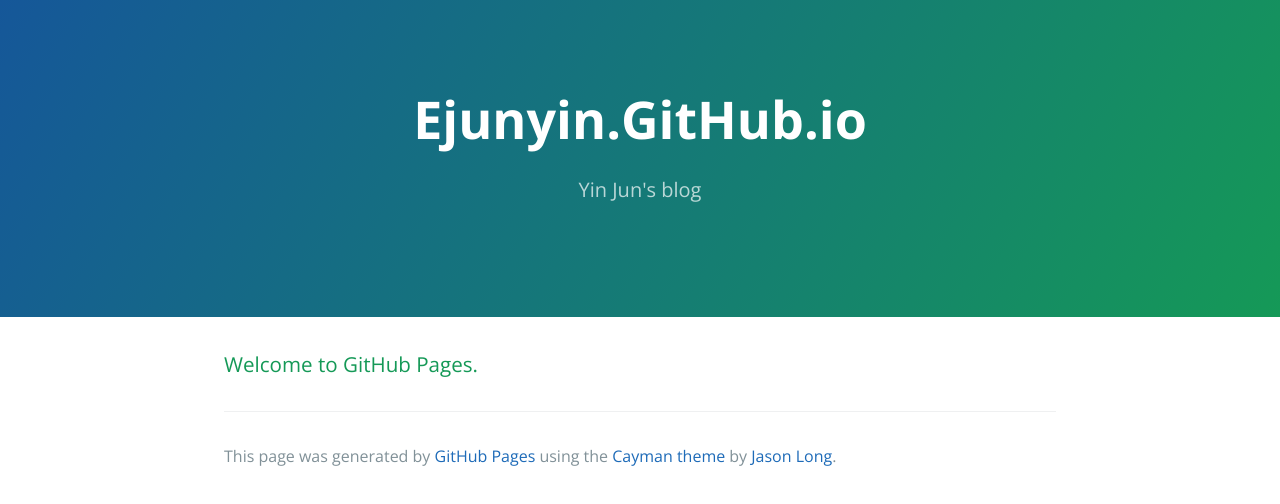
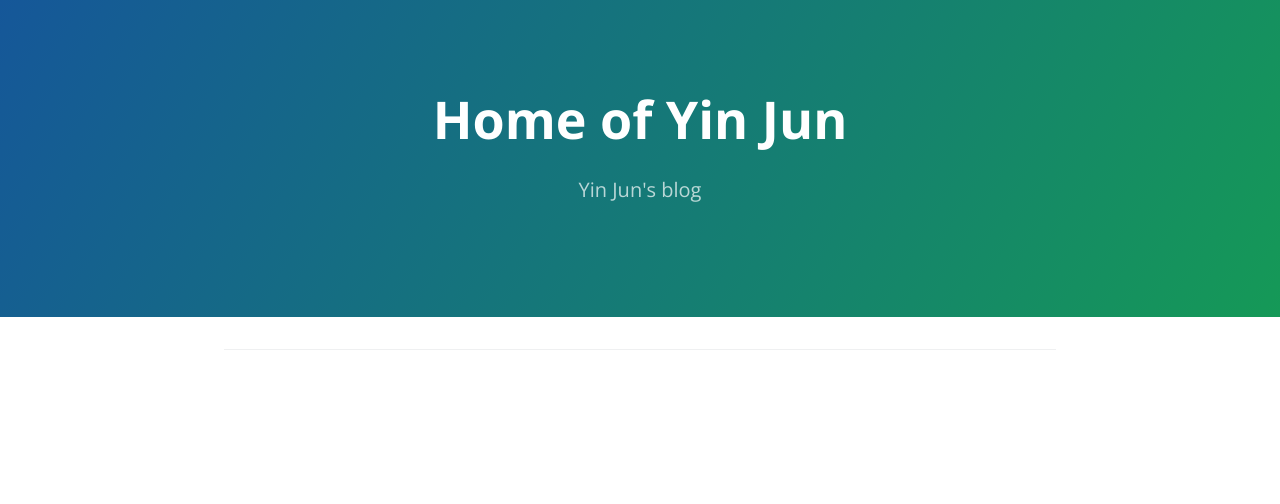
Before and after one commit to ejunyin/ejunyin.github.io, a plain HTML site: page index.html in a window 1280 px wide. Drawn offline with nearby package versions, Linux system fonts and the light colour scheme.

Commit message:
Update index.html

```diff
--- a/index.html
+++ b/index.html
@@ -2,7 +2,7 @@
 <html lang="en-us">
   <head>
     <meta charset="UTF-8">
-    <title>Ejunyin.GitHub.io by ejunyin</title>
+    <title>blog by ejunyin</title>
     <meta name="viewport" content="width=device-width, initial-scale=1">
     <link rel="stylesheet" type="text/css" href="stylesheets/normalize.css" media="screen">
     <link href='https://fonts.googleapis.com/css?family=Open+Sans:400,700' rel='stylesheet' type='text/css'>
@@ -11,17 +11,13 @@
   </head>
   <body>
     <section class="page-header">
-      <h1 class="project-name">Ejunyin.GitHub.io</h1>
+      <h1 class="project-name">Home of Yin Jun</h1>
       <h2 class="project-tagline">Yin Jun&#39;s blog</h2>
     </section>
 
     <section class="main-content">
-      <h3>
-<a id="welcome-to-github-pages" class="anchor" href="#welcome-to-github-pages" aria-hidden="true"><span aria-hidden="true" class="octicon octicon-link"></span></a>Welcome to GitHub Pages.</h3>
 
       <footer class="site-footer">
-
-        <span class="site-footer-credits">This page was generated by <a href="https://pages.github.com">GitHub Pages</a> using the <a href="https://github.com/jasonlong/cayman-theme">Cayman theme</a> by <a href="https://twitter.com/jasonlong">Jason Long</a>.</span>
       </footer>
 
     </section>
```
